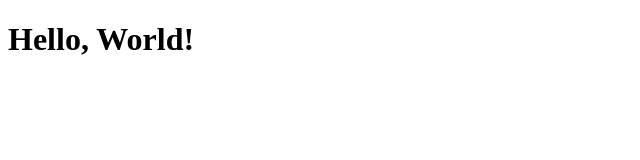
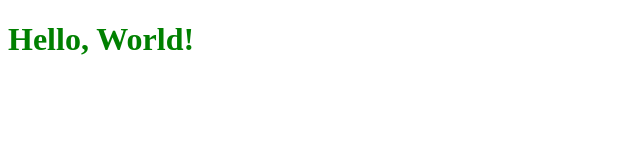
Before and after one commit to KijaniNGO/website, a Next.js app: page / in a window 1280 px wide. Shown: the top 160 px of the page, without its empty margins (0-640 px from the left). Built offline with nearby package versions, Linux system fonts and the light colour scheme.

Commit message:
add styled components

```diff
--- a/package.json
+++ b/package.json
@@ -14,6 +14,7 @@
   "dependencies": {
     "next": "^2.0.1",
     "react": "^15.4.2",
-    "react-dom": "^15.4.2"
+    "react-dom": "^15.4.2",
+    "styled-components": "^1.4.4"
   }
 }
--- /dev/null
+++ b/pages/_document.js
@@ -0,0 +1,26 @@
+import Document, { Head, Main, NextScript } from 'next/document'
+import styleSheet from 'styled-components/lib/models/StyleSheet'
+
+export default class MyDocument extends Document {
+    static async getInitialProps ({ renderPage }) {
+        const page = renderPage()
+        const styles = <style dangerouslySetInnerHTML={{
+            __html: styleSheet.rules().map(rule => rule.cssText).join('\n')
+        }}/>
+        return { ...page, styles }
+    }
+
+    render () {
+        return (
+            <html>
+                <Head>
+                    <title>My page</title>
+                </Head>
+                <body>
+                    <Main />
+                    <NextScript />
+                </body>
+            </html>
+        )
+    }
+}
--- a/pages/index.js
+++ b/pages/index.js
@@ -1,5 +1,13 @@
 import React from 'react'
+import styled from 'styled-components'
+
+const Wrapper = styled.div`
+    font-family: Bree;
+    color: green;
+`
 
 export default () => (
-    <h1>Hello, World!</h1>
+    <Wrapper>
+        <h1>Hello, World!</h1>
+    </Wrapper>
 )
```
Also changed, not shown: 1 other file (tests, documents, lock files or other folders).
